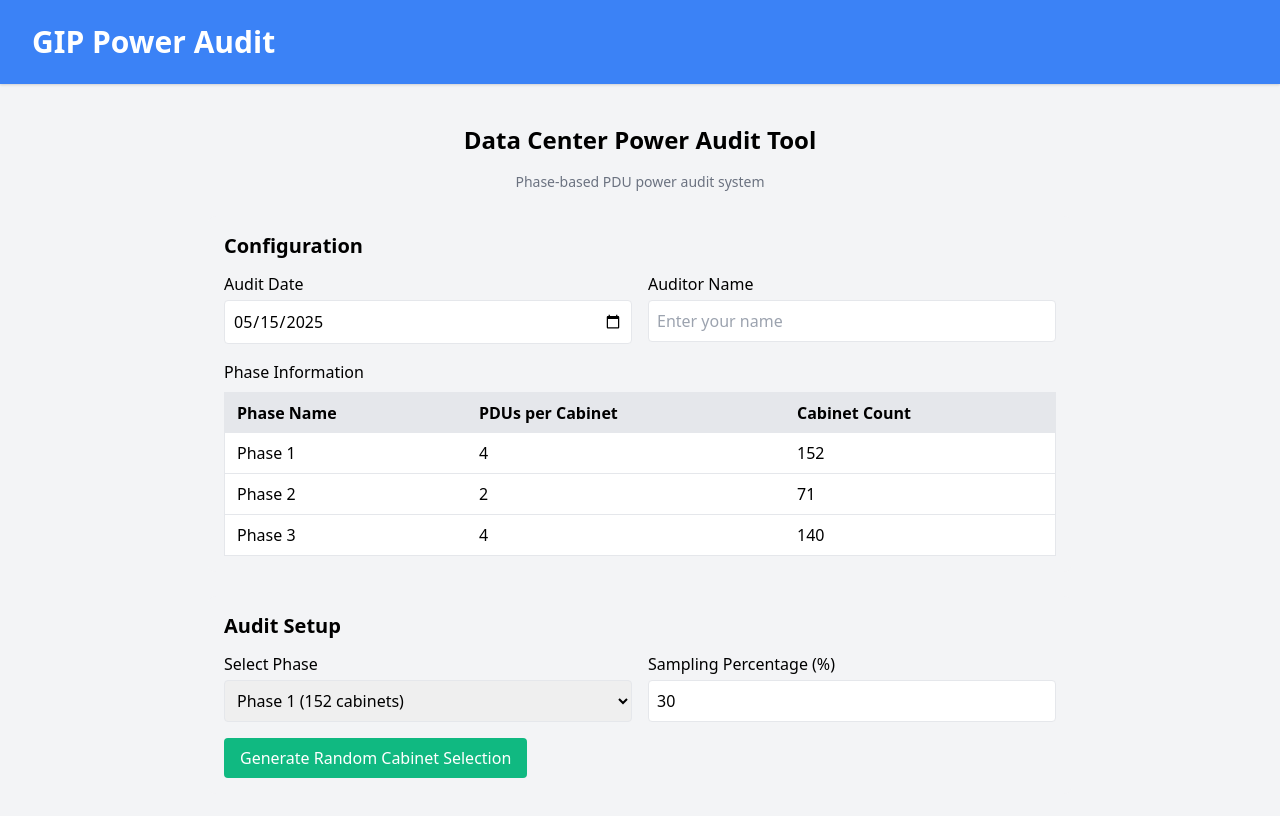
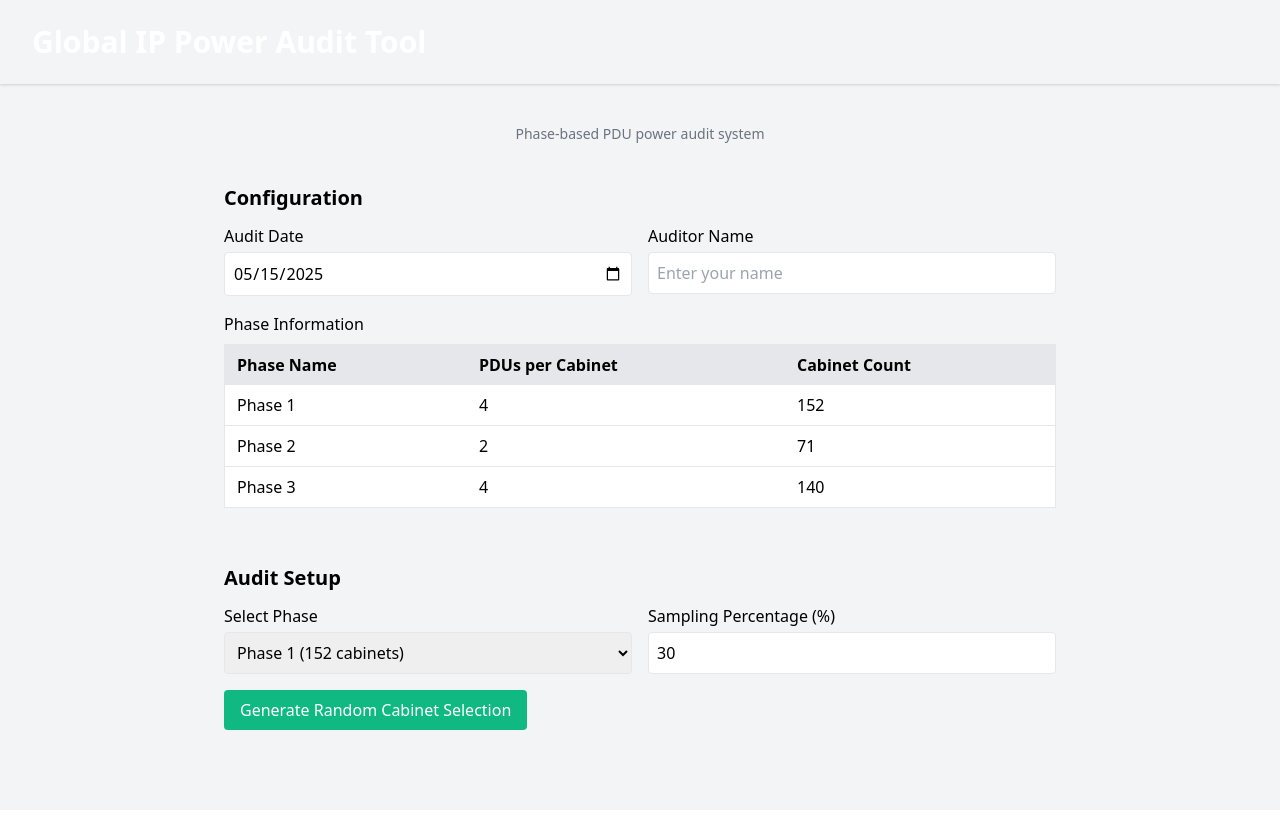
Before and after one commit to jpablico/GIP-Power-Audit, a React app: page / in a window 1280 px wide. Shown: the top 816 px of the page. Built offline with nearby package versions, Linux system fonts and the light colour scheme.

Commit message:
Minor adjustments to headings

```diff
--- a/src/App.js
+++ b/src/App.js
@@ -4,9 +4,9 @@ import DataCenterPowerAudit from './scripts/DataCenterPowerAudit';
 function App() {
   return (
     <div className="min-h-screen bg-gray-100">
-      <header className="bg-blue-500 text-white shadow">
+      <header className="bg-oragne-500 text-white shadow">
         <div className="max-w-7xl mx-auto py-6 px-4 sm:px-6 lg:px-8">
-          <h1 className="text-3xl font-bold">GIP Power Audit</h1>
+          <h1 className="text-3xl font-bold">Global IP Power Audit Tool</h1>
         </div>
       </header>
       <main>
--- a/src/scripts/DataCenterPowerAudit.js
+++ b/src/scripts/DataCenterPowerAudit.js
@@ -169,7 +169,6 @@ const DataCenterPowerAudit = () => {
 
   return (
     <div className="p-4 max-w-4xl mx-auto">
-      <h1 className="text-2xl font-bold mb-4 text-center">Data Center Power Audit Tool</h1>
       <div className="text-sm text-gray-500 text-center mb-6">Phase-based PDU power audit system</div>
 
       <PhaseConfiguration
--- a/webpack.config.js
+++ b/webpack.config.js
@@ -6,7 +6,7 @@ module.exports = {
   output: {
     path: path.resolve(__dirname, 'dist'),
     filename: 'bundle.js',
-    publicPath: '/',
+    publicPath: '/GIP-Power-Audit/',
   },
   module: {
     rules: [
```
Also changed, not shown: package.json (+5 -2 lines), 3 other files (tests, documents, lock files or other folders).
